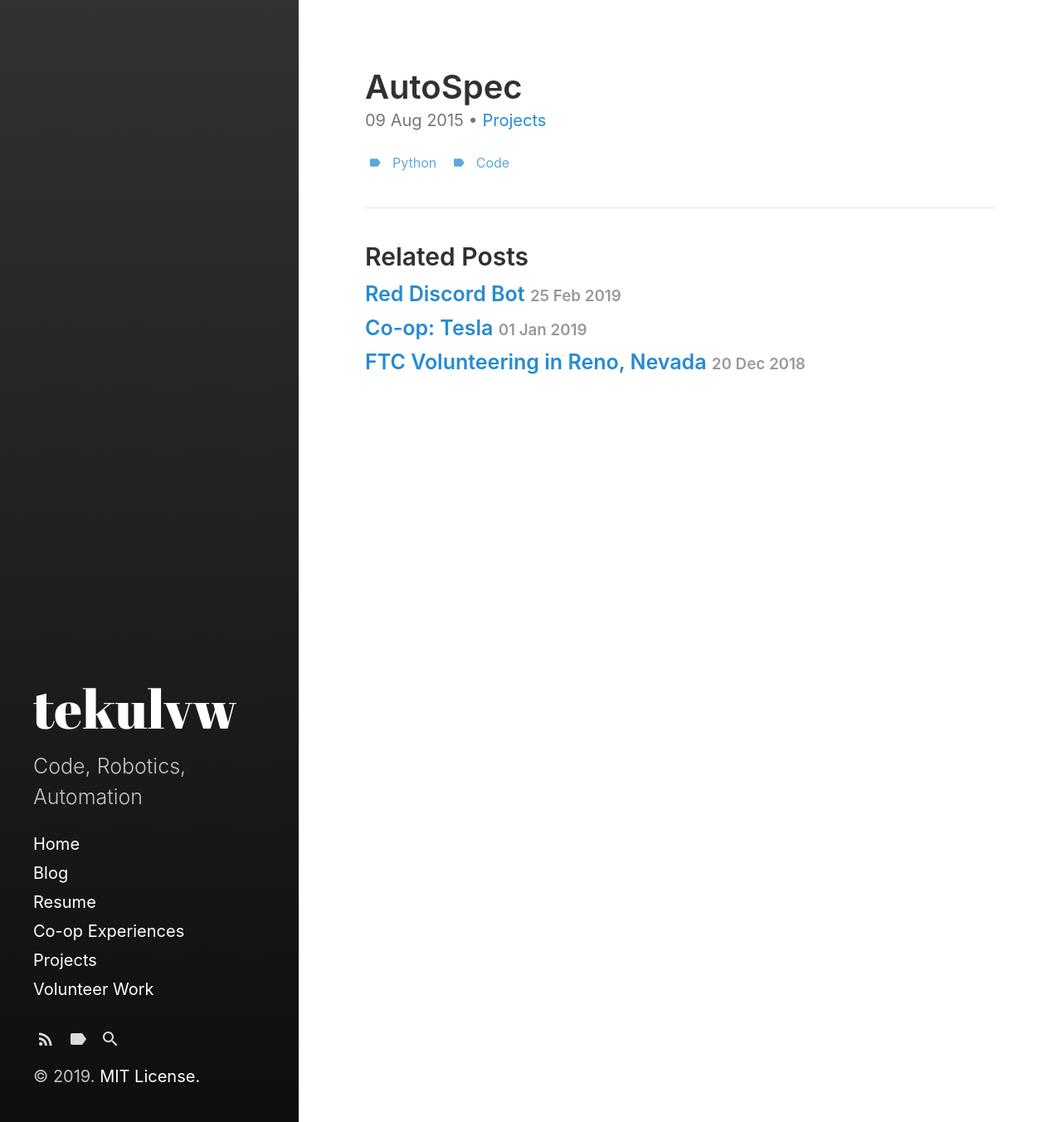
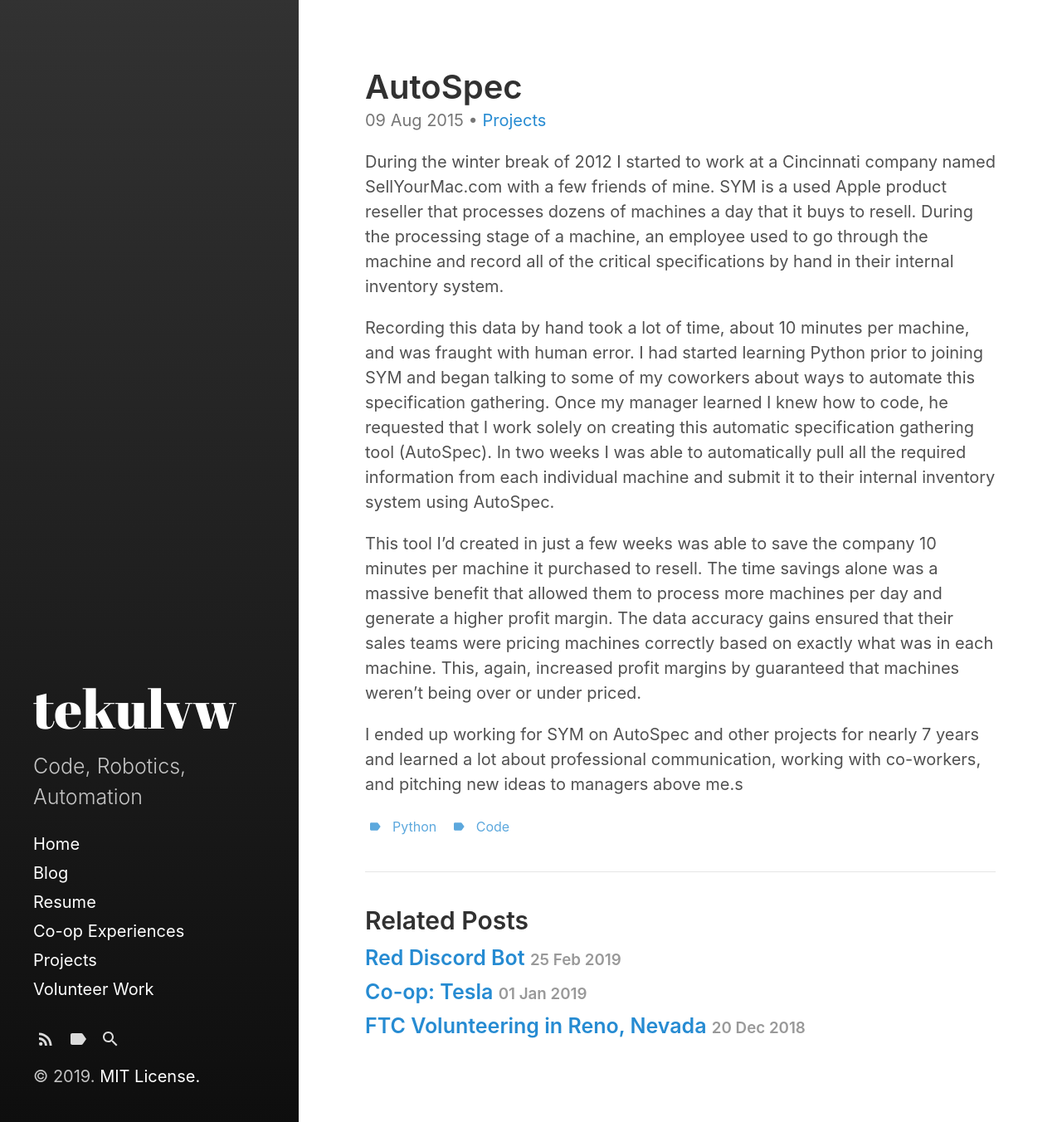
Before and after one commit to tekulvw/tekulvw.github.io, a Jekyll site: the page built from _posts/2015-08-09-autospec.md, in a window 1280 px wide. Shown: the whole page at 83% size. Built offline with Jekyll 4.4.1, drawn with Linux system fonts in a browser that asks for light colours.

Commit message:
autospec

```diff
--- a/_posts/2015-08-09-autospec.md
+++ b/_posts/2015-08-09-autospec.md
@@ -6,3 +6,19 @@ tags:
  - python
  - code
 ---
+
+During the winter break of 2012 I started to work at a Cincinnati company named SellYourMac.com with a few friends of mine.
+SYM is a used Apple product reseller that processes dozens of machines a day that it buys to resell.
+During the processing stage of a machine, an employee used to go through the machine and record all of the critical specifications by hand in their internal inventory system.
+
+Recording this data by hand took a lot of time, about 10 minutes per machine, and was fraught with human error.
+I had started learning Python prior to joining SYM and began talking to some of my coworkers about ways to automate this specification gathering.
+Once my manager learned I knew how to code, he requested that I work solely on creating this automatic specification gathering tool (AutoSpec).
+In two weeks I was able to automatically pull all the required information from each individual machine and submit it to their internal inventory system using AutoSpec.
+
+This tool I'd created in just a few weeks was able to save the company 10 minutes per machine it purchased to resell.
+The time savings alone was a massive benefit that allowed them to process more machines per day and generate a higher profit margin.
+The data accuracy gains ensured that their sales teams were pricing machines correctly based on exactly what was in each machine.
+This, again, increased profit margins by guaranteed that machines weren't being over or under priced.
+
+I ended up working for SYM on AutoSpec and other projects for nearly 7 years and learned a lot about professional communication, working with co-workers, and pitching new ideas to managers above me.s
```
